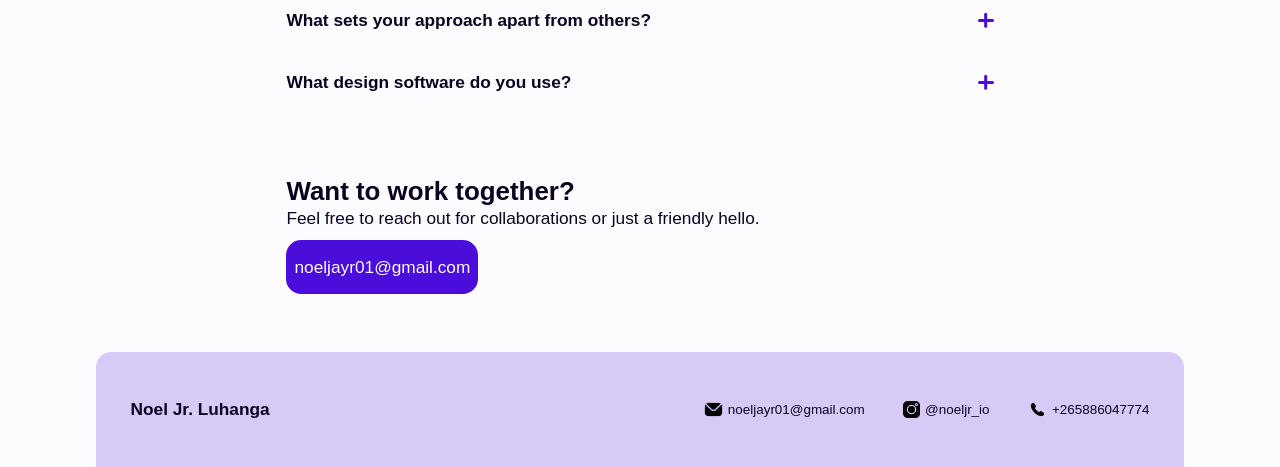
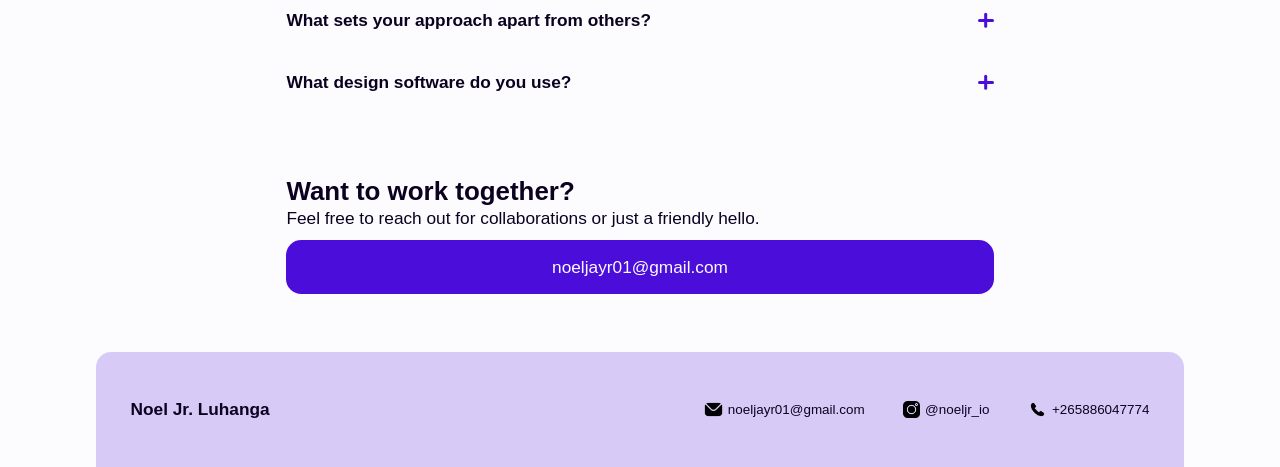
Before and after one commit to noeljayr/noeljayr.github.io, a PHP site: page /index.html in a window 1280 px wide. Shown: the part 2461-2928 px from the top of the page. Run offline with PHP 8.4, Linux system fonts and the light colour scheme; some web fonts are replaced.

Commit message:
Update index.css

```diff
--- a/index.css
+++ b/index.css
@@ -736,7 +736,6 @@ a {
 
 .second-cta-wrapper .cta {
   margin-top: 0.5rem;
-  width: 10rem;
 }
 
 .footer {
```
